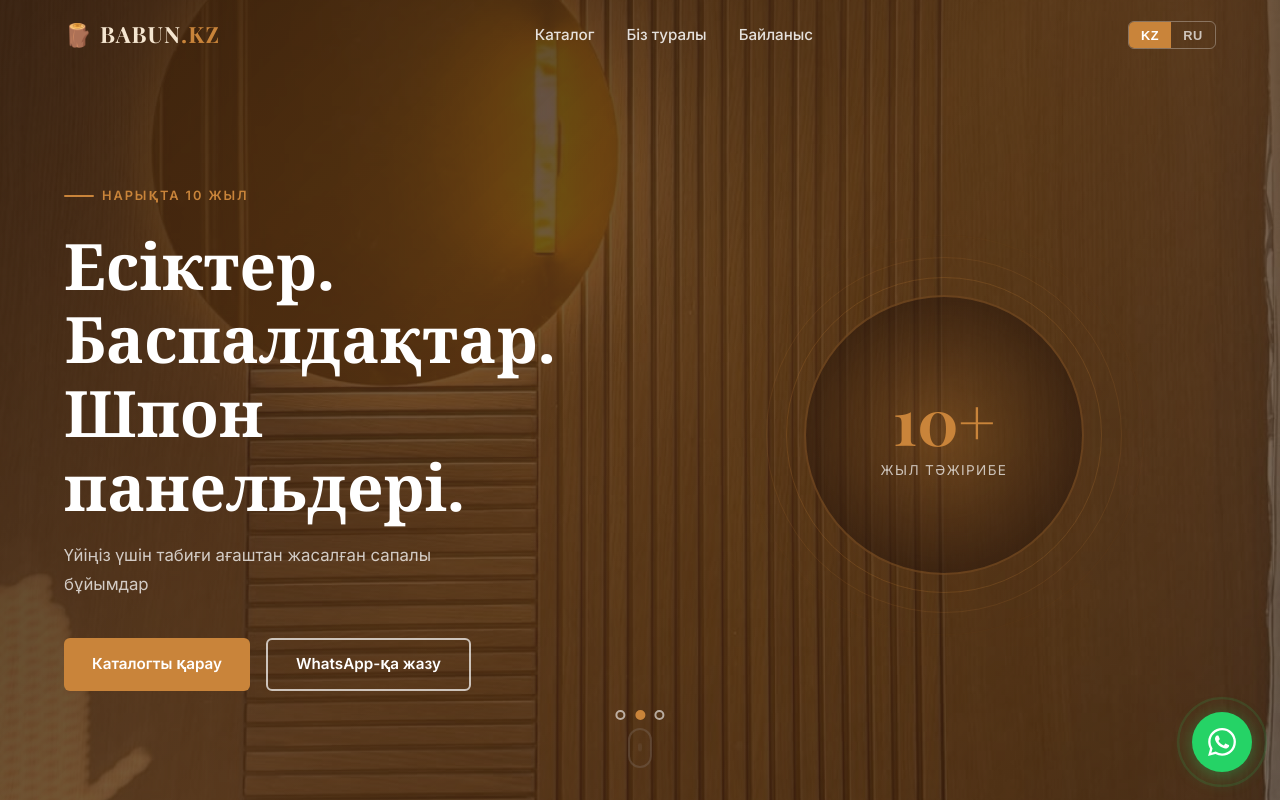
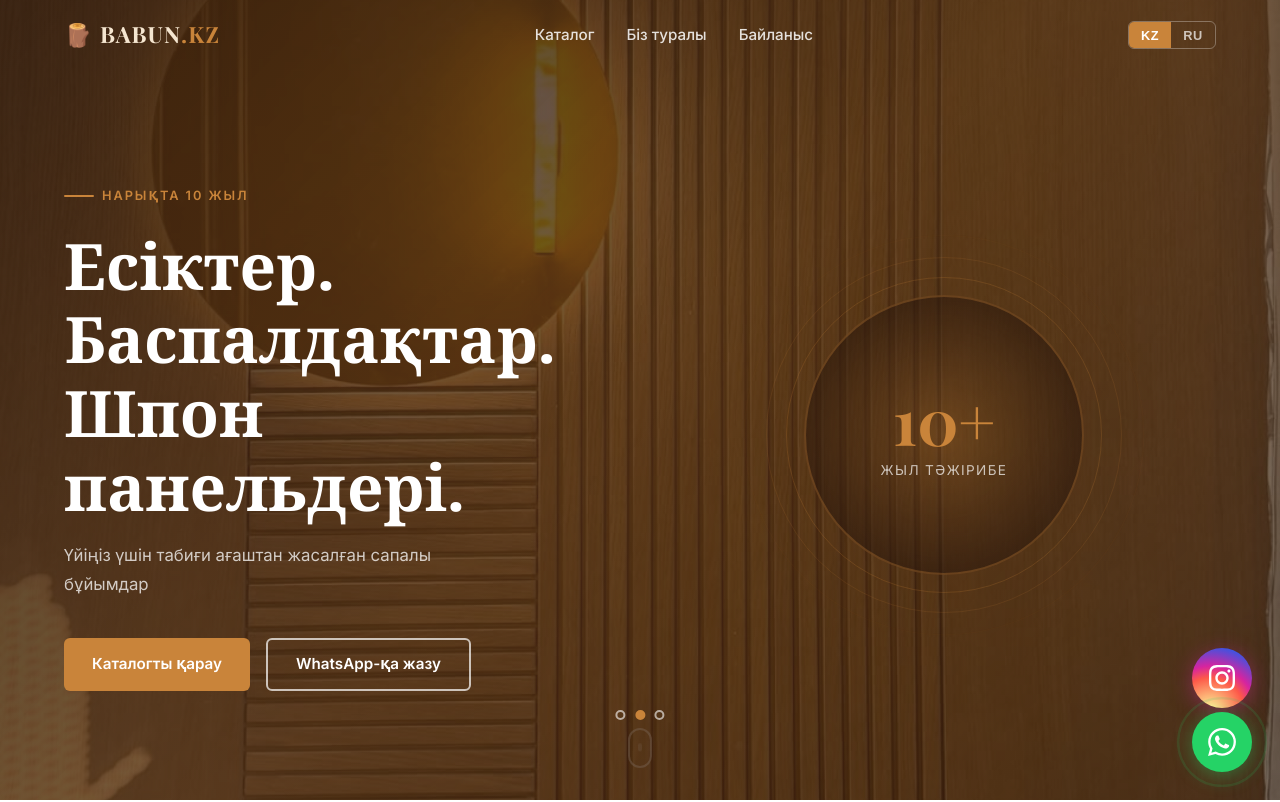
Before and after one commit to RaudaZs/babun.kz, a plain HTML site: page index.html in a window 1280 px wide. Shown: the top 802 px of the page. Drawn offline with nearby package versions, Linux system fonts and the light colour scheme.

Commit message:
Add Instagram floating button

```diff
--- a/index.html
+++ b/index.html
@@ -296,6 +296,11 @@
     </div>
   </footer>
 
+  <!-- FLOATING INSTAGRAM -->
+  <a href="https://instagram.com/babun.kz" target="_blank" class="ig-float" aria-label="Instagram">
+    <svg width="26" height="26" viewBox="0 0 24 24" fill="white"><path d="M12 2.163c3.204 0 3.584.012 4.85.07 3.252.148 4.771 1.691 4.919 4.919.058 1.265.069 1.645.069 4.849 0 3.205-.012 3.584-.069 4.849-.149 3.225-1.664 4.771-4.919 4.919-1.266.058-1.644.07-4.85.07-3.204 0-3.584-.012-4.849-.07-3.26-.149-4.771-1.699-4.919-4.92-.058-1.265-.07-1.644-.07-4.849 0-3.204.013-3.583.07-4.849.149-3.227 1.664-4.771 4.919-4.919 1.266-.057 1.645-.069 4.849-.069zm0-2.163c-3.259 0-3.667.014-4.947.072-4.358.2-6.78 2.618-6.98 6.98-.059 1.281-.073 1.689-.073 4.948 0 3.259.014 3.668.072 4.948.2 4.358 2.618 6.78 6.98 6.98 1.281.058 1.689.072 4.948.072 3.259 0 3.668-.014 4.948-.072 4.354-.2 6.782-2.618 6.979-6.98.059-1.28.073-1.689.073-4.948 0-3.259-.014-3.667-.072-4.947-.196-4.354-2.617-6.78-6.979-6.98-1.281-.059-1.69-.073-4.949-.073zm0 5.838c-3.403 0-6.162 2.759-6.162 6.162s2.759 6.163 6.162 6.163 6.162-2.759 6.162-6.163c0-3.403-2.759-6.162-6.162-6.162zm0 10.162c-2.209 0-4-1.79-4-4 0-2.209 1.791-4 4-4s4 1.791 4 4c0 2.21-1.791 4-4 4zm6.406-11.845c-.796 0-1.441.645-1.441 1.44s.645 1.44 1.441 1.44c.795 0 1.439-.645 1.439-1.44s-.644-1.44-1.439-1.44z"/></svg>
+  </a>
+
   <!-- FLOATING WHATSAPP -->
   <a href="https://wa.me/77003038483" target="_blank" class="wa-float" aria-label="WhatsApp">
     <span class="wa-float__ring"></span>
--- a/style.css
+++ b/style.css
@@ -749,6 +749,24 @@
   color: rgba(255,255,255,0.35);
 }
 
+/* ===== FLOATING INSTAGRAM ===== */
+.ig-float {
+  position: fixed;
+  bottom: 5.75rem;
+  right: 1.75rem;
+  z-index: 90;
+  width: 60px;
+  height: 60px;
+  background: radial-gradient(circle at 30% 107%, #fdf497 0%, #fdf497 5%, #fd5949 45%, #d6249f 60%, #285AEB 90%);
+  border-radius: 50%;
+  display: flex;
+  align-items: center;
+  justify-content: center;
+  box-shadow: 0 4px 20px rgba(214,36,159,0.4);
+  transition: transform var(--transition), box-shadow var(--transition);
+}
+.ig-float:hover { transform: scale(1.1); box-shadow: 0 6px 28px rgba(214,36,159,0.5); }
+
 /* ===== FLOATING WHATSAPP ===== */
 .wa-float {
   position: fixed;
```
